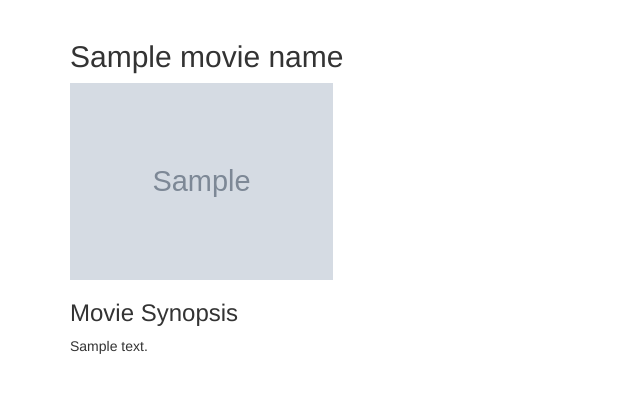
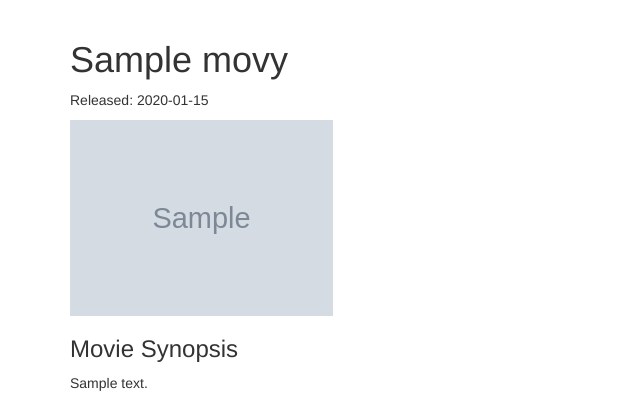
Before and after one commit to mlpeters12/project-mcu, a Flask app: template templates/movie_details.html in a window 1280 px wide. Shown: the part 51-471 px from the top of the page, without its empty margins (0-640 px from the left). Run offline with Flask 2, Linux system fonts and the light colour scheme; tables that the repository leaves empty hold one stand-in row (values such as "Sample post"); the template is opened without the code that fills it: values that come from a table or form of the project are taken from there, most other values are stand-ins (such as "Sample title", 1, 10 or a date in 2020); grey boxes marked "Sample" are stand-in pictures; some libraries are stand-ins or nearby versions.

Commit message:
movie description pagesgit statusgit status

```diff
--- a/server.py
+++ b/server.py
@@ -31,14 +31,16 @@ def list_movies():
     return render_template("movie_list.html",
                             movies=movies)
 
-@app.route("/movie/<int:movie_id>")
+@app.route("/movies/<int:movie_id>", methods=["GET"])
 def show_movie(movie_id):
     """Return page showing the details of a selected movie.
     Show info about a movie.
     """
 
-    print movie_name
-    return render_template("movie_details.html")
+    movie_info = Movie.query.filter_by(movie_id=movie_id).one()
+
+    return render_template("movie_details.html",
+                            movie_info=movie_info)
 
 
 
--- a/static/site.css
+++ b/static/site.css
@@ -8,7 +8,7 @@ div.navbar-header img {
     margin-right: 7px;
 }
 
-img.melon-list {
+img.movie-list {
     height: 15px;
 }
 
@@ -23,10 +23,3 @@ div.movie-summary .released_at {
     font-size: 150%;
     font-weight: bold;
 }
-
-
-/* melon-detail-page */
-
-.warning {
-    color: red;
-}
--- a/templates/movie_details.html
+++ b/templates/movie_details.html
@@ -2,12 +2,13 @@
 
 {% block body %}
 
-    <h2>{{ movie_name }}</h2>
+    <h1>{{ movie_info.movie_name }}</h1>
+    <p>Released: {{ movie_info.release_date }}</p>
 
     <div class="row">
 
         <div class="col-xs-12 col-sm-6 col-md-4 col-lg-3">
-            <img src="{{ image }}" class="img-responsive">
+            <img src="{{ movie_info.image }}" class="img-responsive">
         </div>
 
     </div>
@@ -16,7 +17,7 @@
 
         <h3>Movie Synopsis</h3>
 
-        <p> {{ description }}</p>
+        <p> {{ movie_info.description }}</p>
     </div>
 
 {% endblock %}
```
